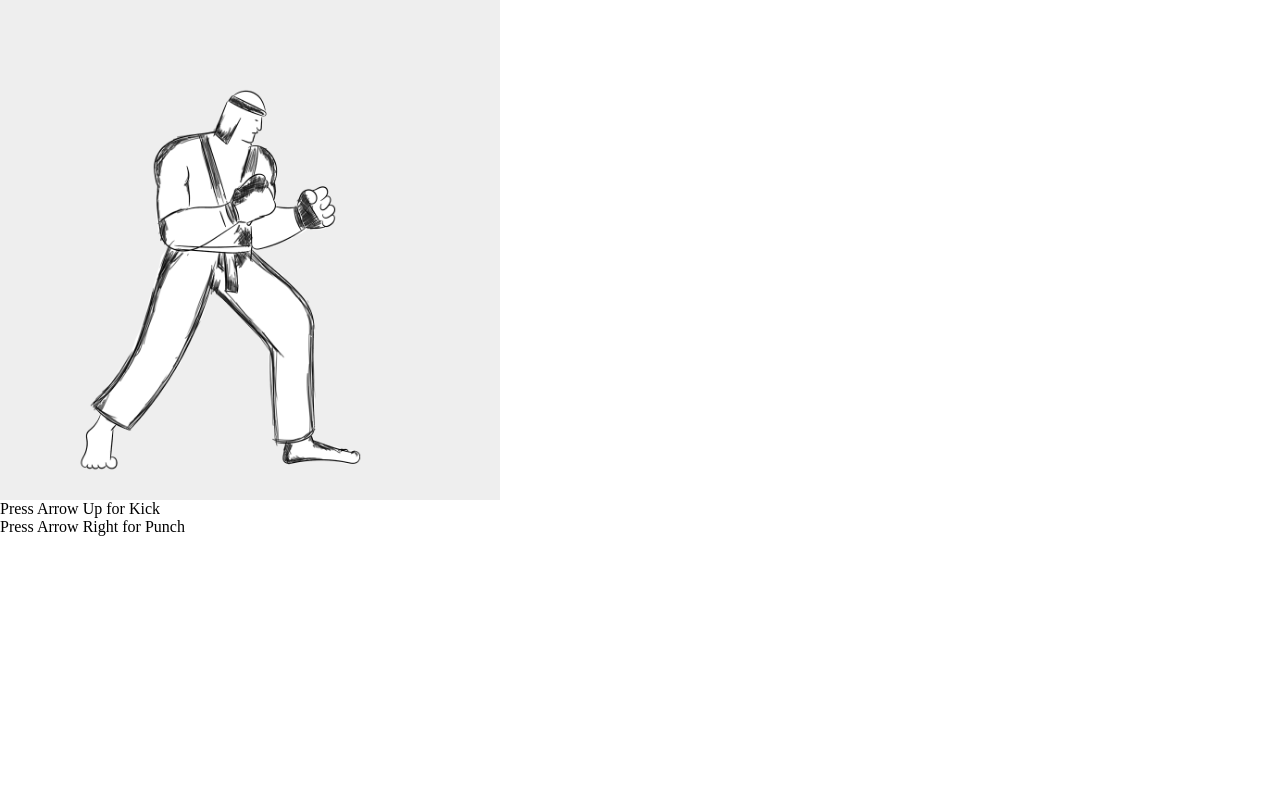
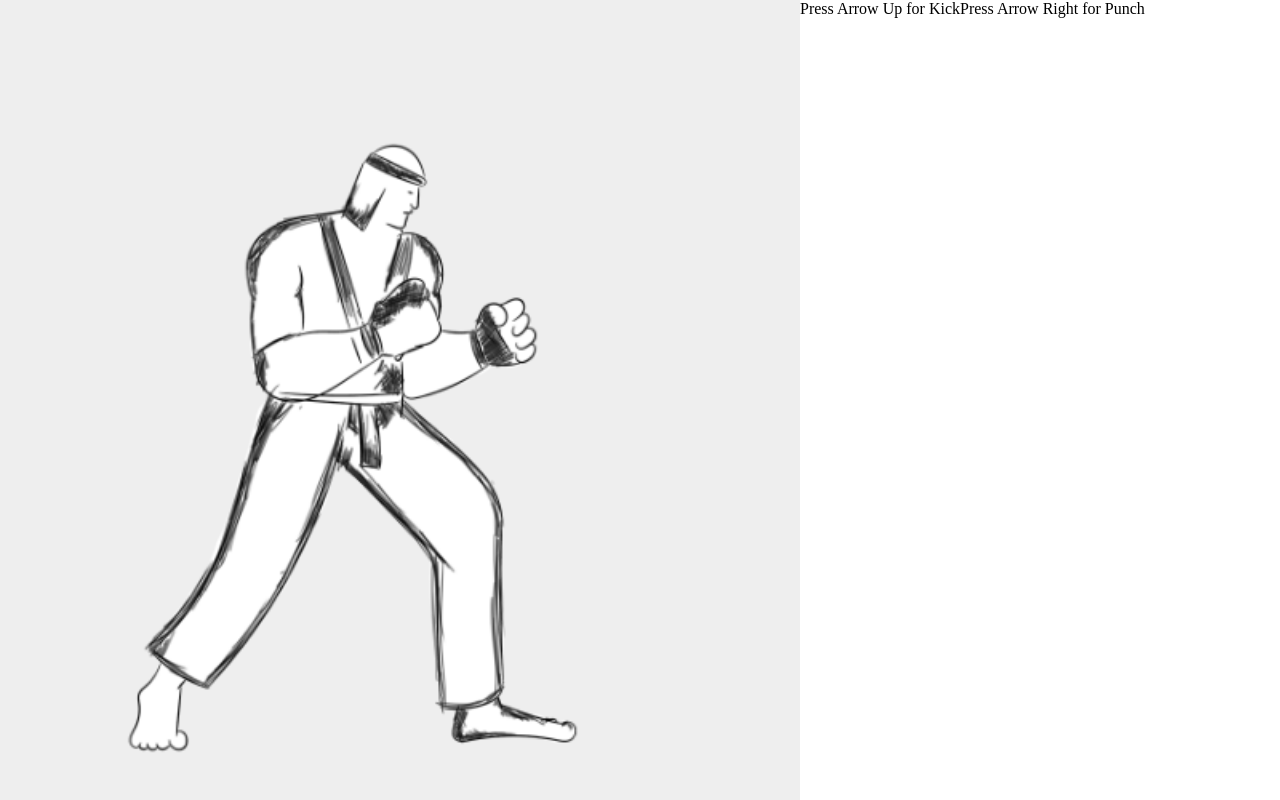
Before and after one commit to ajaykoushik13/martialarts-canvas, a plain HTML site: page index.html in a window 1280 px wide. Drawn offline with Linux system fonts and the light colour scheme.

Commit message:
Update index.html

```diff
--- a/index.html
+++ b/index.html
@@ -14,11 +14,13 @@
     </style>
 </head>
 
-<body>
+<body style="display:flex;">
     <canvas id="playground" style="background-color: #eee;" width="500" height="500"></canvas>
 
-    <div>Press Arrow Up for Kick</div>
-    <div>Press Arrow Right for Punch</div>
+    <div style="display: flex; flex-direction: flex-column;">
+        <span>Press Arrow Up for Kick</span>
+        <span>Press Arrow Right for Punch</span>
+    </div>
 
     <script src="martialarts.js"></script>
 </body>
```
